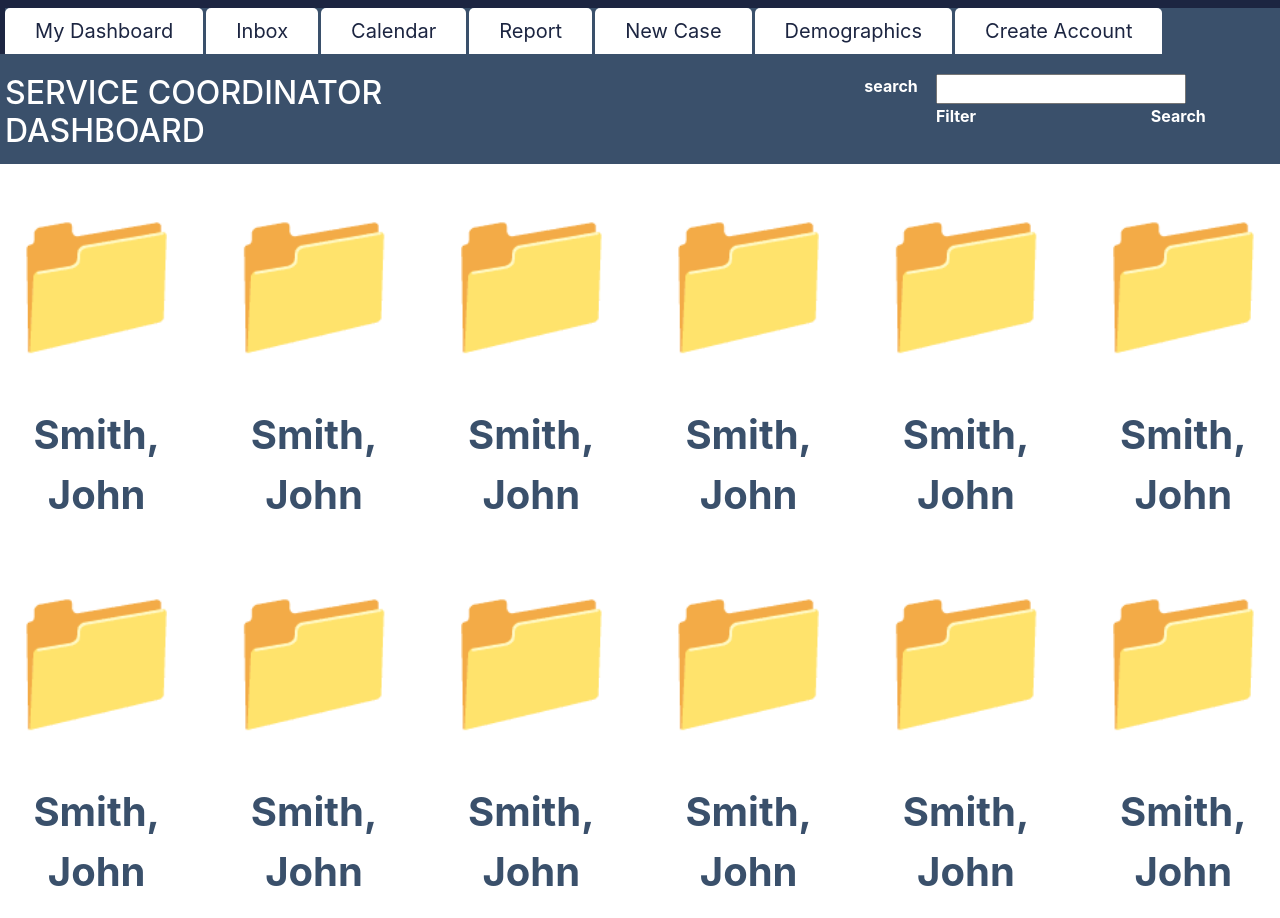
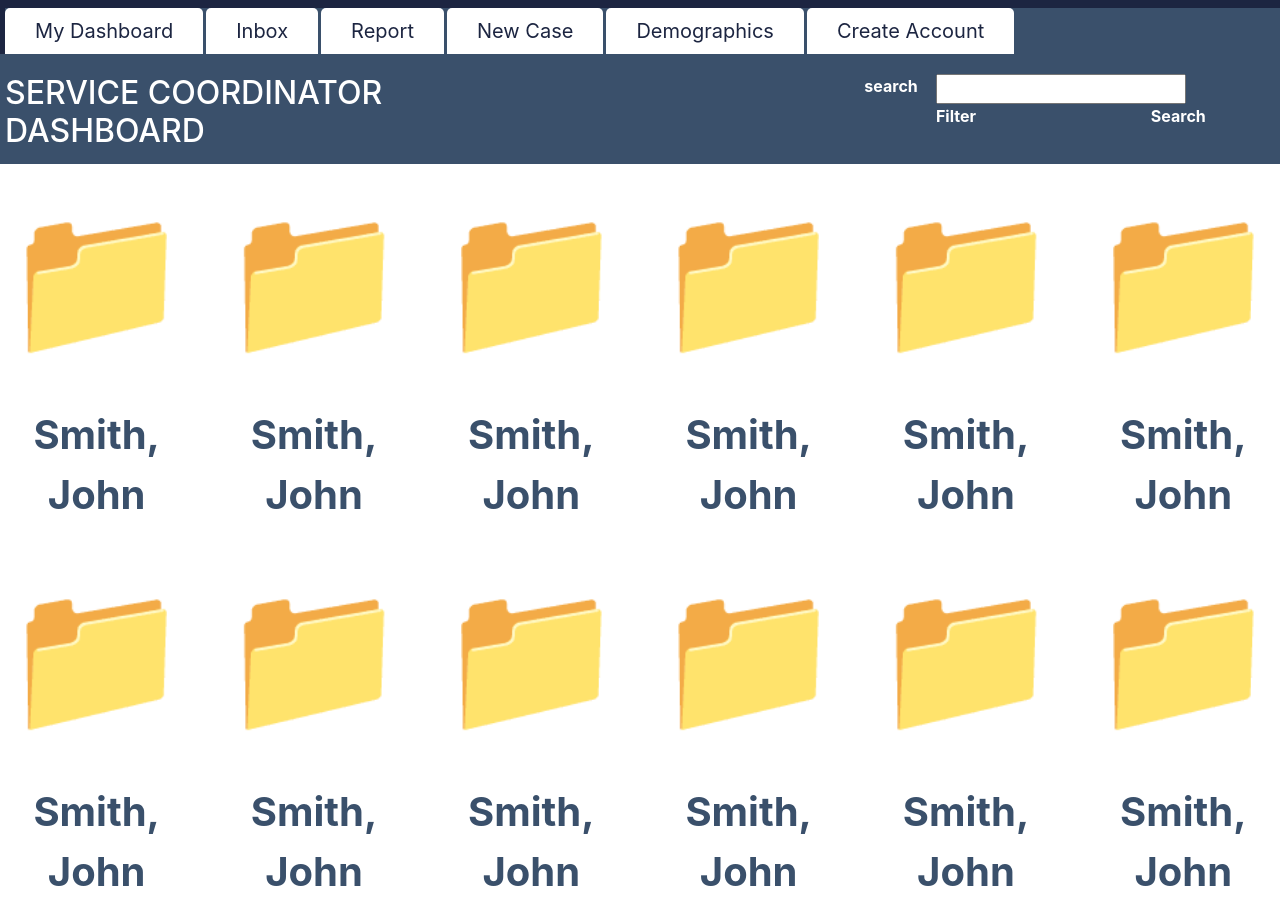
Before and after one commit to mrbrightside75/capstone-react, a React (Create React App) app: page /dashboard in a window 1280 px wide. Built offline with nearby package versions, Linux system fonts and the light colour scheme.

Commit message:
NavComponent Edits

```diff
--- a/src/Components/Navbar.js
+++ b/src/Components/Navbar.js
@@ -20,22 +20,13 @@ const Navbar = () => {
 							<Link
 								className="nav-link active"
 								aria-current="page"
-								to="/SC_Dashboard/sc-dashboard.html">
+								to="/dashboard">
 								My Dashboard
 							</Link>
 						</li>
 						<li className="nav-item">
-							<Link
-								className="nav-link"
-								to="/SC_Inbox/sc-inbox.html">
+							<Link className="nav-link" to="/inbox">
 								Inbox
-							</Link>
-						</li>
-						<li className="nav-item">
-							<Link
-								className="nav-link"
-								to="/SC_Calendar/sc-calendar.html">
-								Calendar
 							</Link>
 						</li>
 						<li className="nav-item">
@@ -46,12 +37,12 @@ const Navbar = () => {
 							</Link>
 						</li>
 						<li className="nav-item">
-							<Link className="nav-link" to="/referral.html">
+							<Link className="nav-link" to="/referral">
 								New Case
 							</Link>
 						</li>
 						<li className="nav-item">
-							<Link className="nav-link" to="/demographics.html">
+							<Link className="nav-link" to="/demographics">
 								Demographics
 							</Link>
 						</li>
```
Also changed, not shown: src/App.js (+8 -0 lines).
